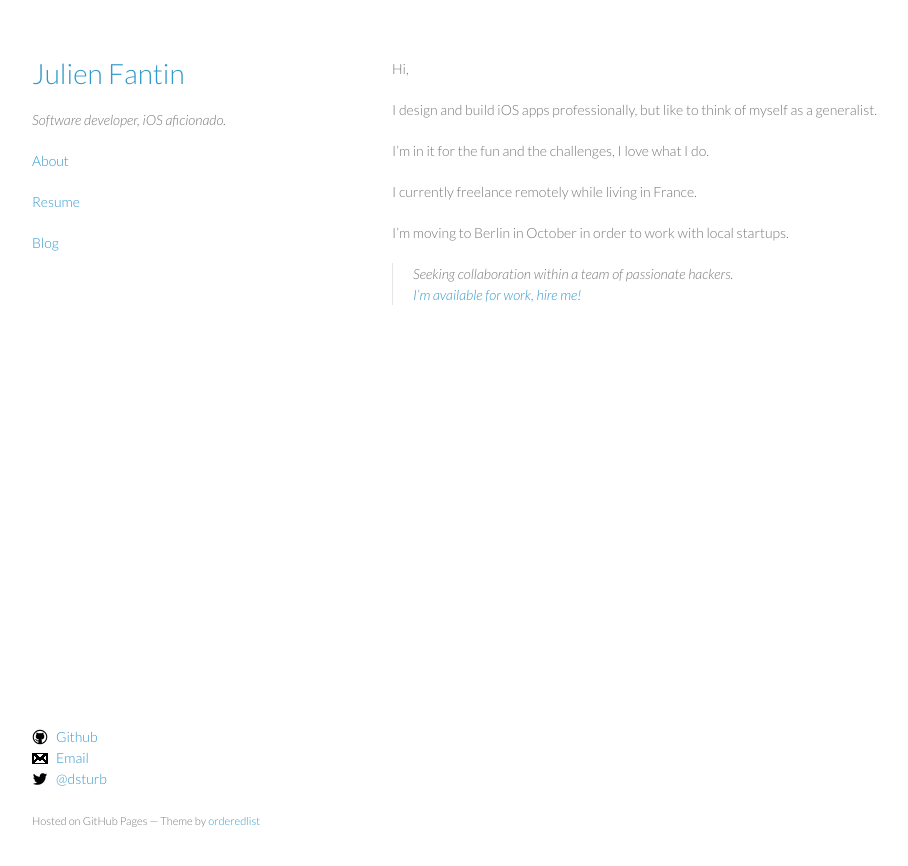
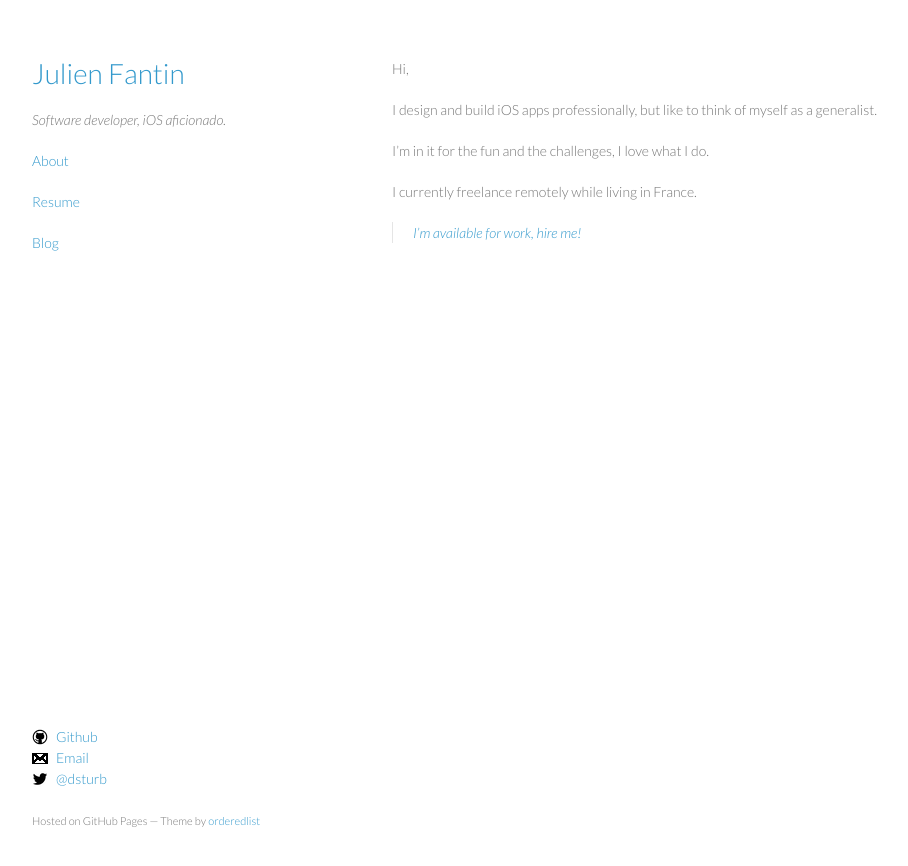
Before and after one commit to julienfantin/julienfantin.github.com, a Jekyll site: the page built from index.md, in a window 1280 px wide. Shown: the top 866 px of the page, without its empty margins (178-1086 px from the left). Built offline with Jekyll 4.4.1, drawn with Linux system fonts in a browser that asks for light colours.

Commit message:
Rewrite about.

```diff
--- a/_includes/about.md
+++ b/_includes/about.md
@@ -6,7 +6,4 @@ I'm in it for the fun and the challenges, I love what I do.
 
 I currently freelance remotely while living in {{ site.location }}.
 
-I'm moving to Berlin in October in order to work with local startups.
-
-> {{ site.tagline_long }}
 > [*{{ site.work_status }}*](/resume.html)
```
